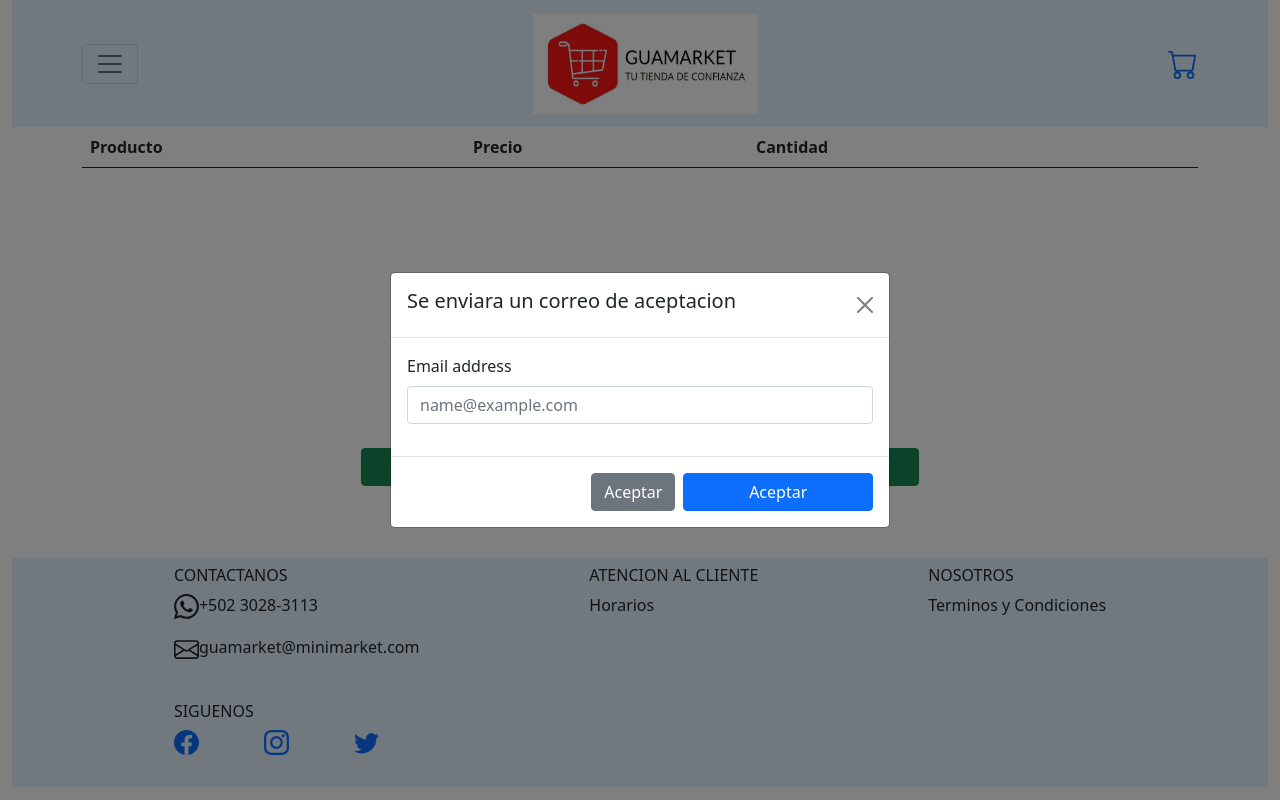
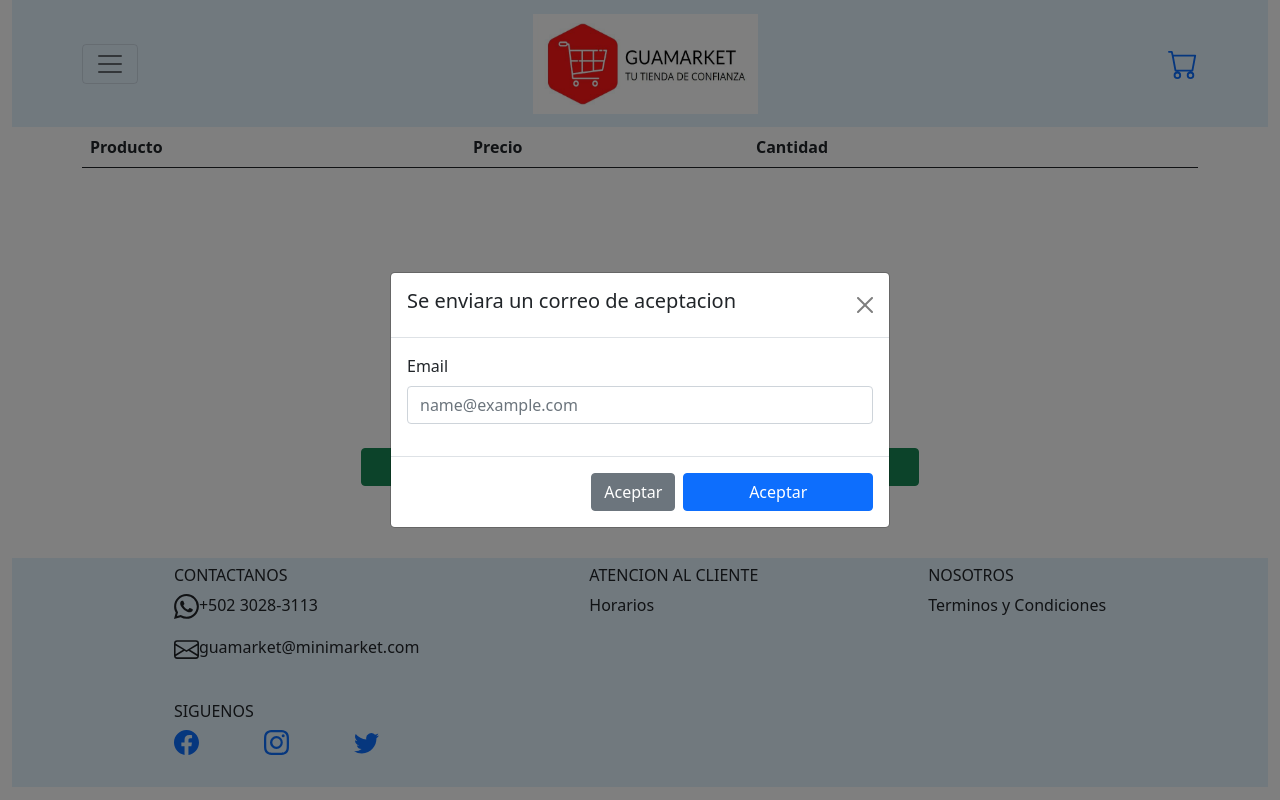
Before and after one commit to jyopablo/minimarket, a Flask app: page /carritolleno in a window 1280 px wide, after a click on "Aceptar". Run offline with Flask 2, Linux system fonts and the light colour scheme; lists and menus that the app fills with data are empty.

Commit message:
se actualizara

```diff
--- a/templates/carritolleno.html
+++ b/templates/carritolleno.html
@@ -9,8 +9,8 @@ carrito
 
 
 {% block content%}
-<div class="container-sm">
-    <table class="table">
+<div class="container">
+    <table class="table table-respomsive">
         <thead>
           <tr>
             <th scope="col">Producto</th>
@@ -52,7 +52,7 @@ carrito
         <br>
       {% endfor %}
       <div class="d-grid gap-2 col-6 mx-auto">
-        <button class="btn btn-success" type="button" data-bs-toggle="modal" data-bs-target="#modal1">Button</button>
+        <button class="btn btn-success" type="button" data-bs-toggle="modal" data-bs-target="#modal1">Aceptar</button>
          <!-- Modal  -->
          <div class="modal fade" id="modal1" tabindex="-1" aria-labelledby="exampleModalLabel" aria-hidden="true">
           <div class="modal-dialog modal-dialog-centered">
@@ -67,7 +67,7 @@ carrito
               </div>
               <div class="modal-body">
                 <div class="mb-3">
-                  <label for="exampleFormControlInput1" class="form-label">Email address</label>
+                  <label for="exampleFormControlInput1" class="form-label">Email</label>
                   <input type="email" class="form-control" id="email" name="email" placeholder="name@example.com">
                 </div>
               </div>
```
